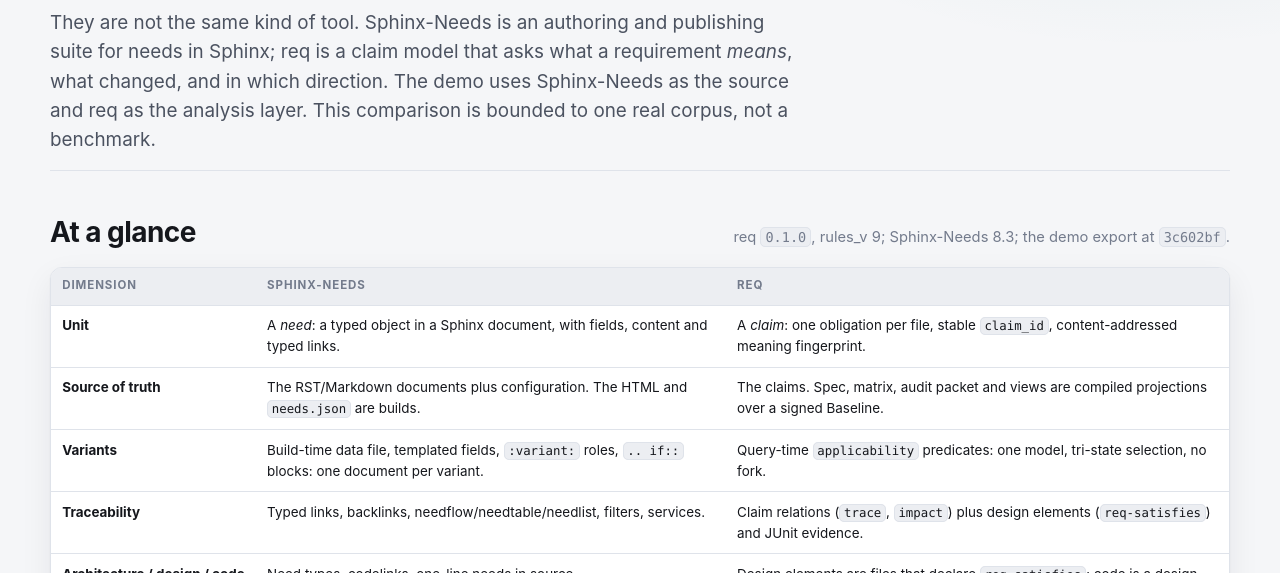
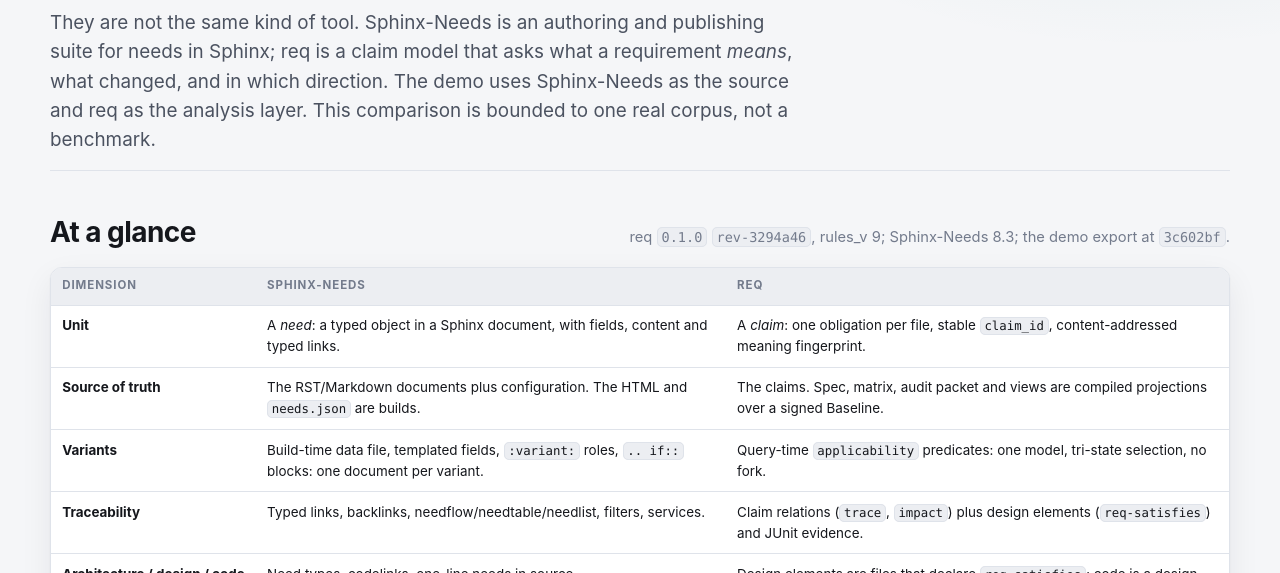
Before and after one commit to fadasr/req-demo, a plain HTML site: page docs/comparison.html in a window 1280 px wide. Shown: the part 227-800 px from the top of the page. Drawn offline with Linux system fonts and the light colour scheme.

Commit message:
Comparison: name the release

```diff
--- a/docs/comparison.html
+++ b/docs/comparison.html
@@ -31,7 +31,7 @@
 </section>
 
 <section class="section">
-  <div class="section-head"><h2>At a glance</h2><p>req <code>0.1.0</code>, rules_v 9; Sphinx-Needs 8.3; the demo export at <code>3c602bf</code>.</p></div>
+  <div class="section-head"><h2>At a glance</h2><p>req <code>0.1.0</code> <code>rev-3294a46</code>, rules_v 9; Sphinx-Needs 8.3; the demo export at <code>3c602bf</code>.</p></div>
   <div class="table-wrap"><table class="coverage">
     <thead><tr><th>Dimension</th><th>Sphinx-Needs</th><th>req</th></tr></thead>
     <tbody>
```
